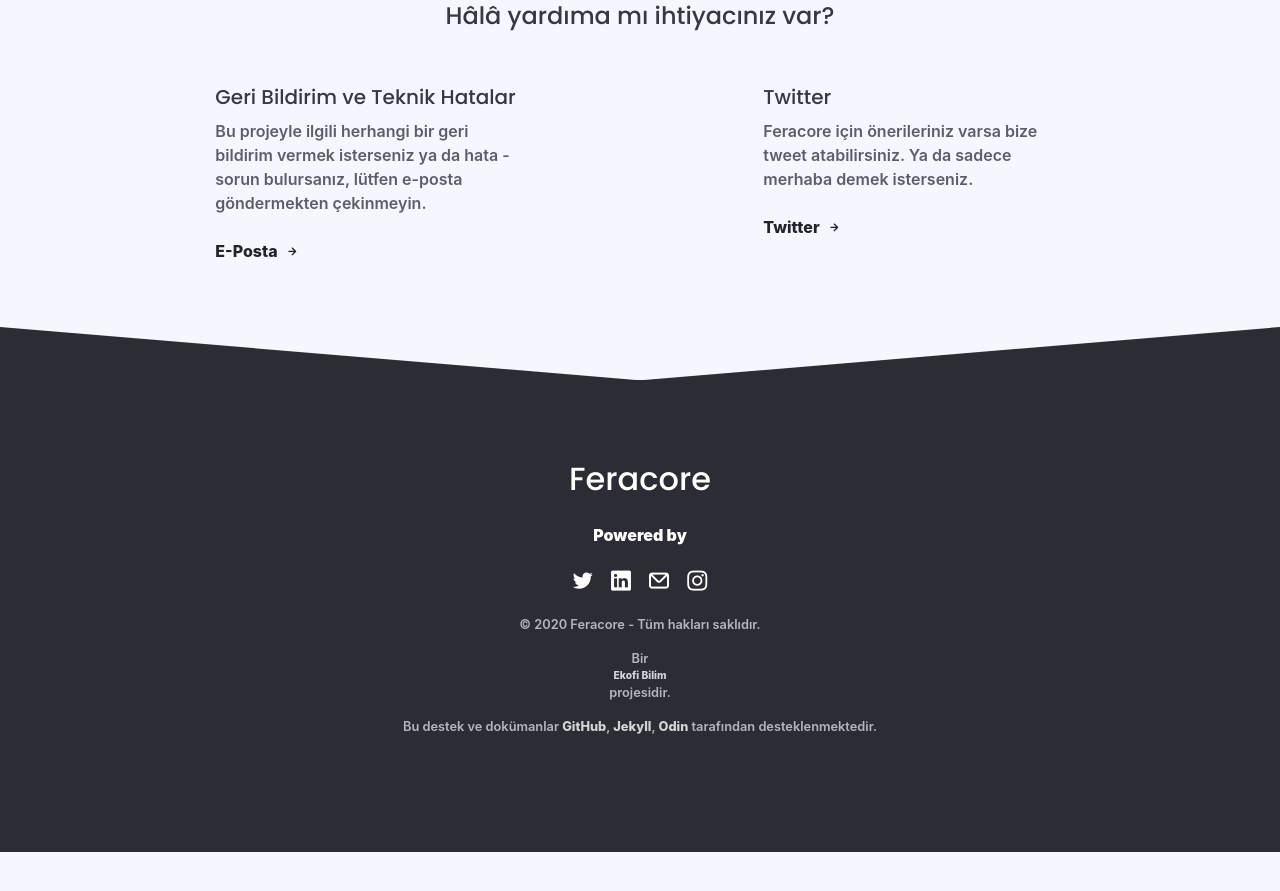
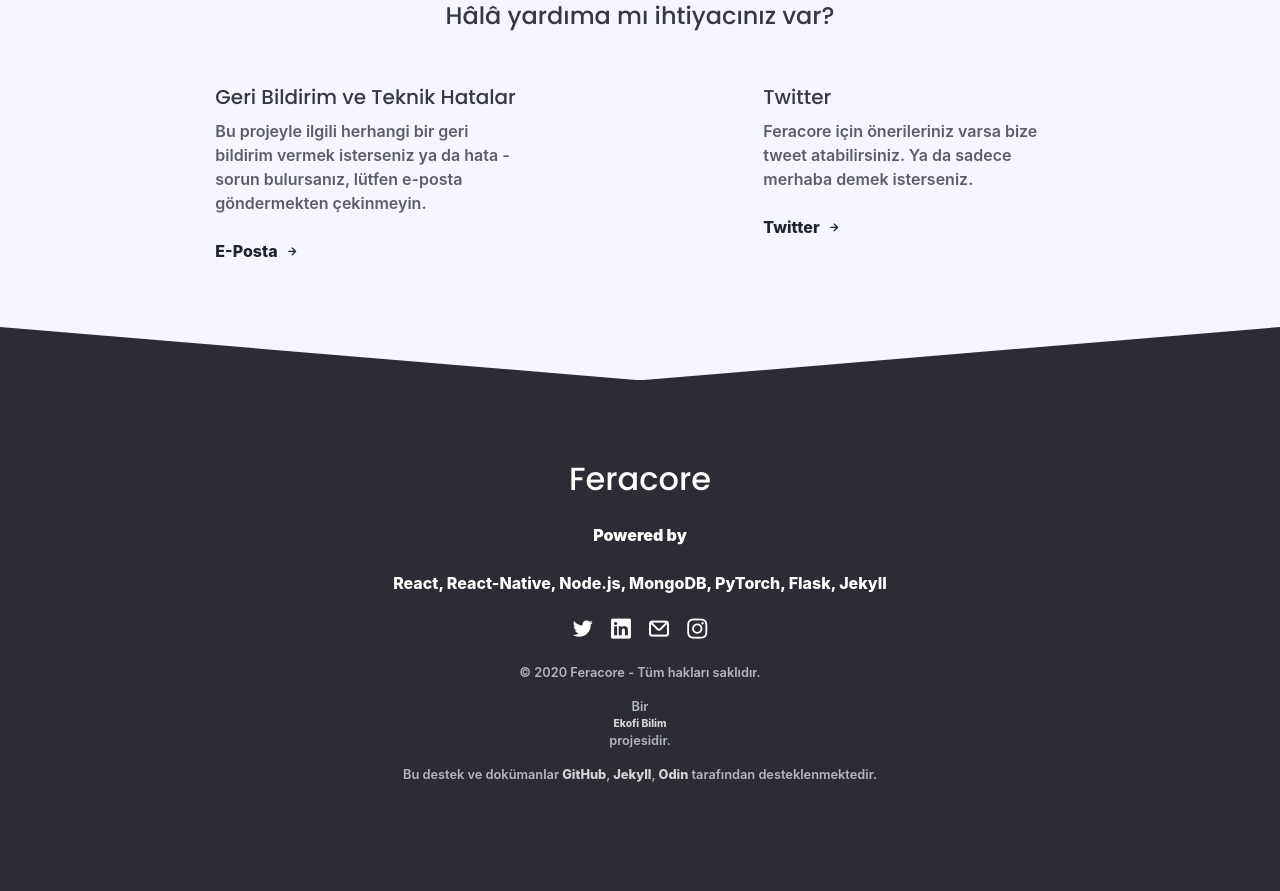
Before and after one commit to feracore/docs.feracore.com-tr.github.io, a Jekyll site: the page built from index.html, in a window 1280 px wide and 900 px high, scrolled down 776 px. Shown: the top 891 px of the window. Built offline with Jekyll 4.4.1, drawn with Linux system fonts in a browser that asks for light colours; nearby versions of some CDN libraries; some web fonts are replaced; before the commit the page ends 1628 px from its top, so only the background shows below that.

Commit message:
Update footer.html

```diff
--- a/_includes/footer.html
+++ b/_includes/footer.html
@@ -5,7 +5,8 @@
     <div class="columns text-center">
       <div class="column col-12">
         <h2 class="m-0 text-light">Feracore</h2><br/>
-	      <a><b>Powered by</b></a>
+	      <a><b>Powered by</b></a><br/>
+	      <a>React, React-Native, Node.js, MongoDB, PyTorch, Flask, Jekyll</a>
         <div class="footer-social my-4">
             {% if site.twitter_username == null %}
             {% else %}
```
